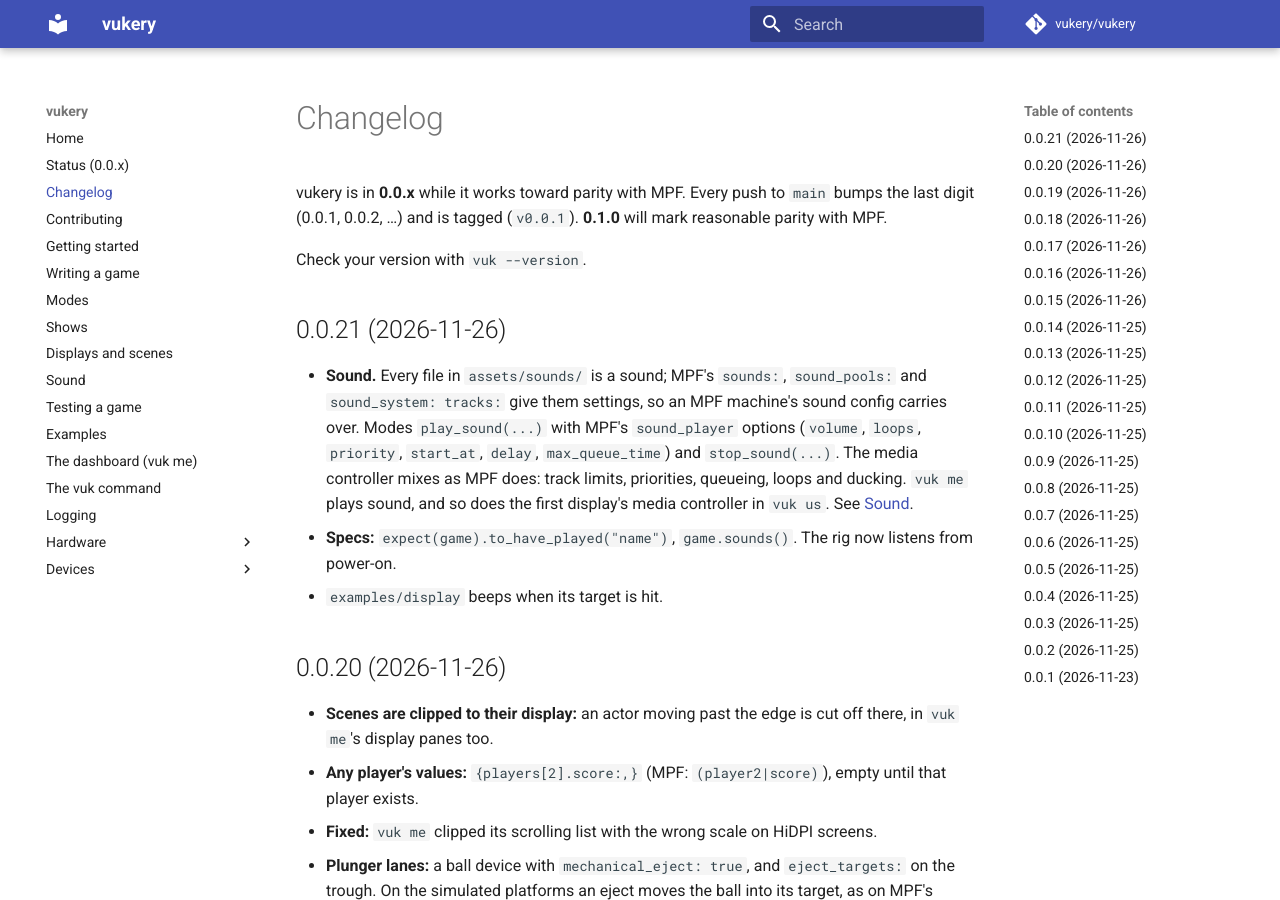
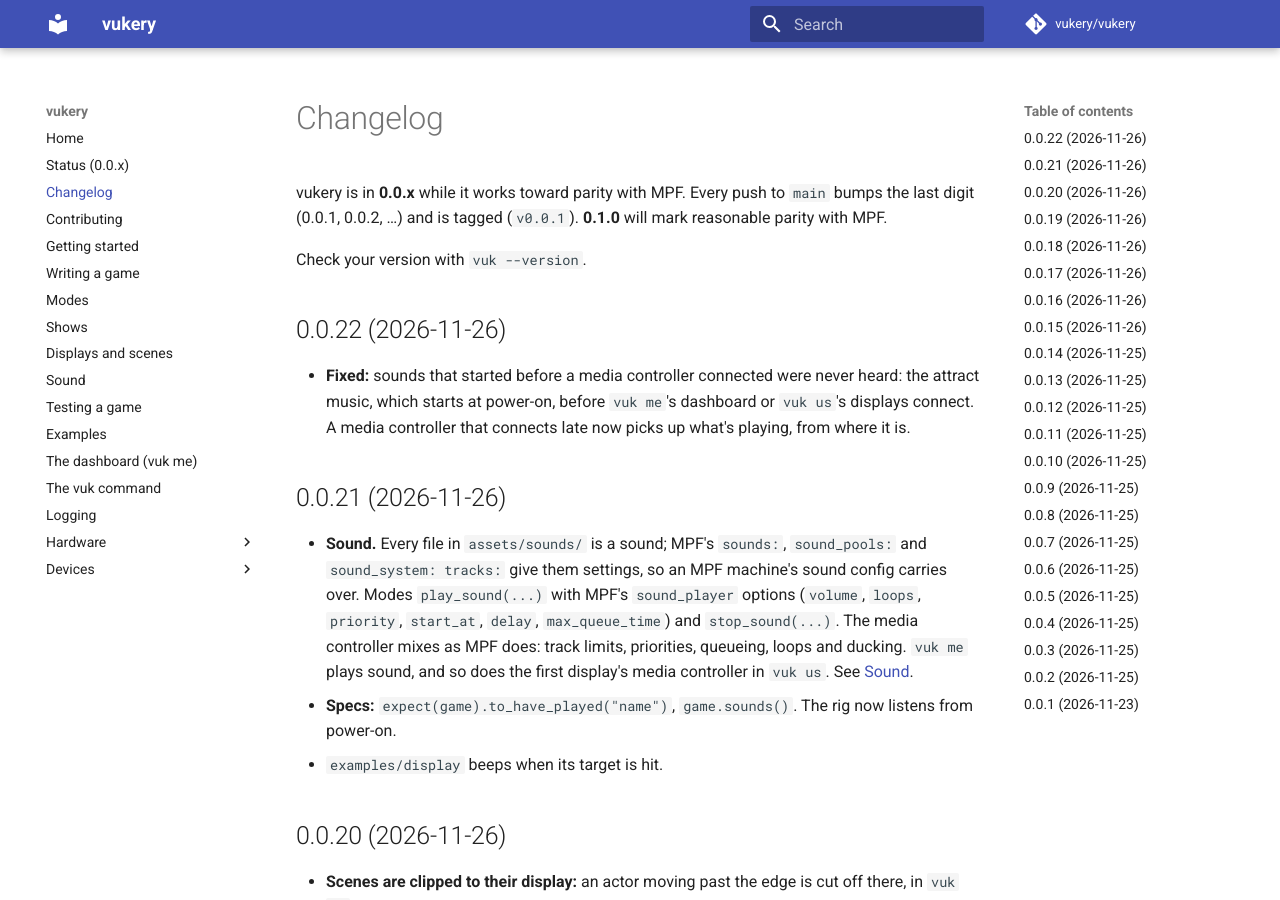
Before and after one commit to vukery/vukery, an MkDocs documentation site: the page built from docs/changelog.md, in a window 1280 px wide and 900 px high. Built offline with MkDocs 1.6.1 and Material for MkDocs 9.7.7, drawn with Linux system fonts in a browser that asks for light colours; comment, search, counter and statistics services are not loaded.

Commit message:
0.0.22: late media controllers hear what's playing
Co-Authored-By: Claude Opus 5.5 <noreply@anthropic.com>

```diff
--- a/docs/changelog.md
+++ b/docs/changelog.md
@@ -5,6 +5,13 @@ vukery is in **0.0.x** while it works toward parity with MPF. Every push to
 **0.1.0** will mark reasonable parity with MPF.
 
 Check your version with `vuk --version`.
+
+## 0.0.22 (2026-11-26)
+
+- **Fixed:** sounds that started before a media controller connected were
+  never heard: the attract music, which starts at power-on, before `vuk me`'s
+  dashboard or `vuk us`'s displays connect. A media controller that connects
+  late now picks up what's playing, from where it is.
 
 ## 0.0.21 (2026-11-26)
 
--- a/pyproject.toml
+++ b/pyproject.toml
@@ -1,6 +1,6 @@
 [project]
 name = "vukery"
-version = "0.0.21"
+version = "0.0.22"
 description = "A very opinionated pinball framework based on the Mission Pinball Framework, built to be simple, lean and LLM-friendly."
 readme = "README.md"
 license = "MIT"
```
Also changed, not shown: 1 other file.
